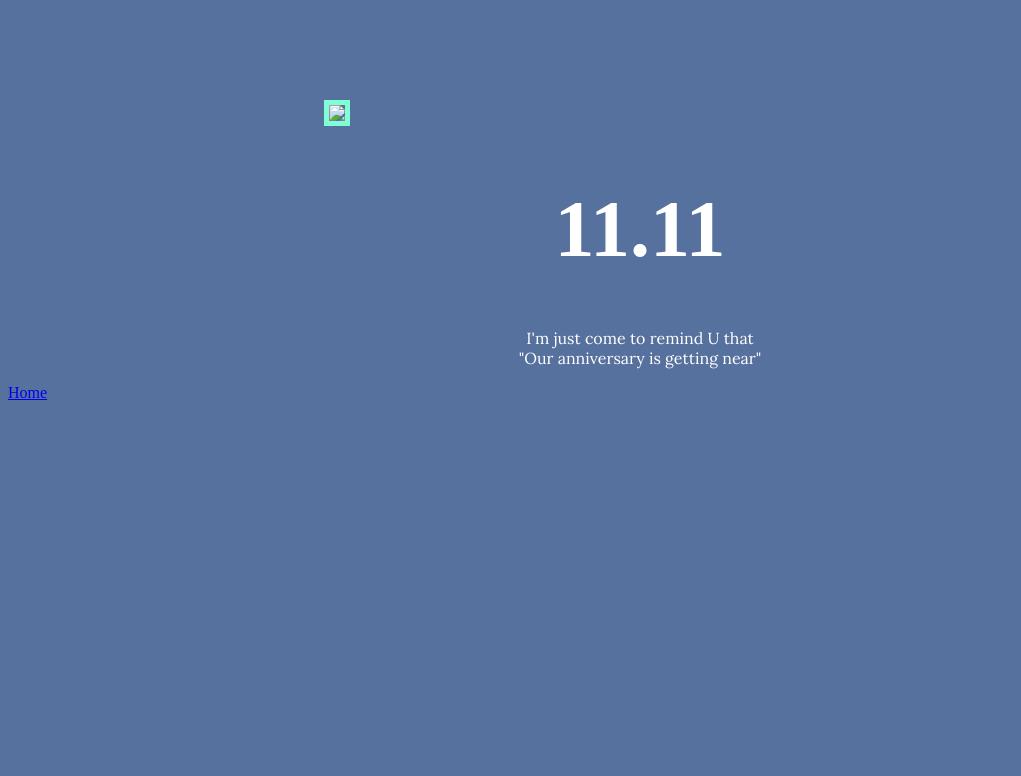
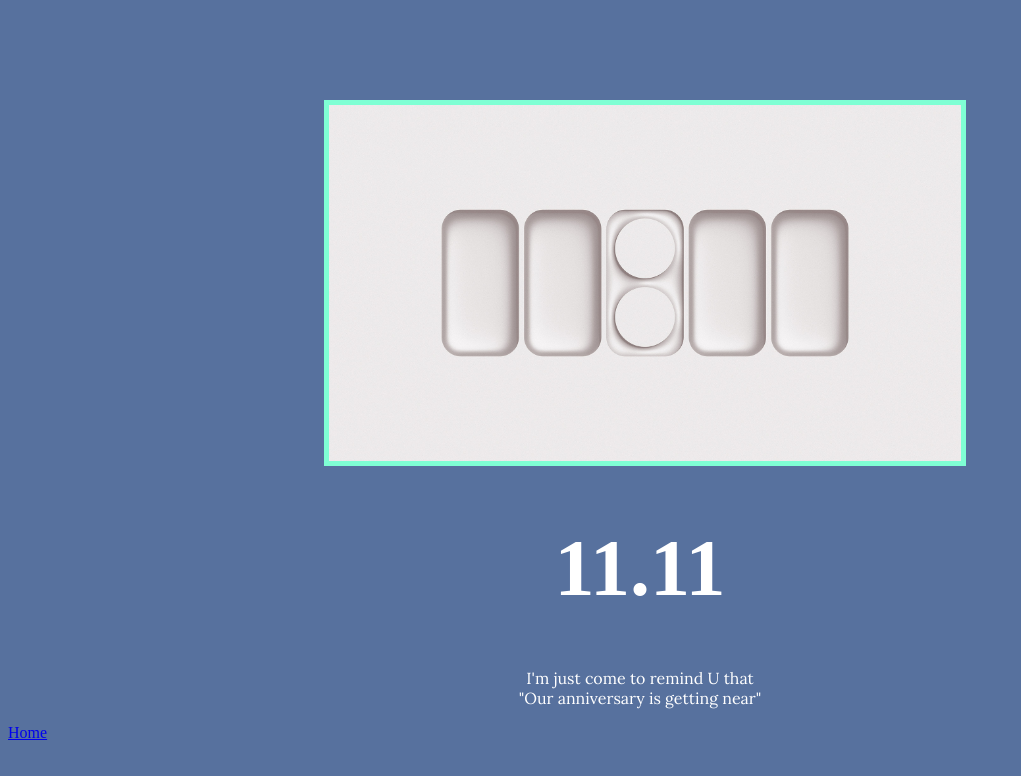
Before and after one commit to Xsai223/dates, a plain HTML site: page index.html in a window 1280 px wide. Shown: the whole page, without its empty margins (0-1021 px from the left). Drawn offline with Linux system fonts and the light colour scheme.

Commit message:
Update index.html

```diff
--- a/index.html
+++ b/index.html
@@ -28,7 +28,7 @@ But it must have the following features:
 
     <body>
       <div class="poster">
-      <img class="loves" src="images/image_processing20230907-3599060-qcd5ho.jpg" />
+      <img class="loves" src="image_processing20230907-3599060-qcd5ho.jpg" />
       <h1 id="h1"> 11.11  </h1>
       <p> I'm just come to remind U that </br> "Our anniversary is getting near" </p>
 
```
